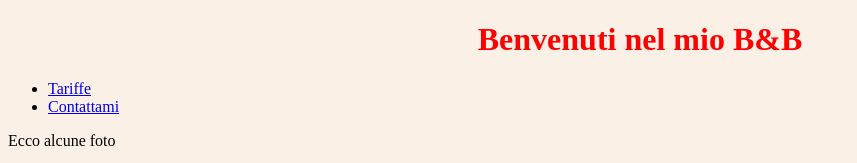
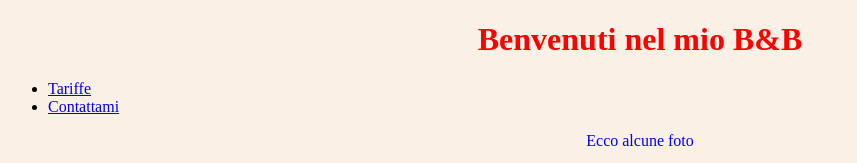
Before and after one commit to GabrieleCervetti/BNB, a plain HTML site: page home.html in a window 1280 px wide. Shown: the top 163 px of the page, without its empty margins (0-857 px from the left). Drawn offline with Linux system fonts and the light colour scheme.

Commit message:
aggiunto inline

```diff
--- a/home.html
+++ b/home.html
@@ -26,7 +26,7 @@
 	</nav>
 
 
-    <p>Ecco alcune foto</p>
+    <p style="color:blue;text-align:center;">Ecco alcune foto</p>
     <img src="img/img1.jpg">
     <img src="img/img2.jpg">
     <img src="img/img3.jpg">
```
